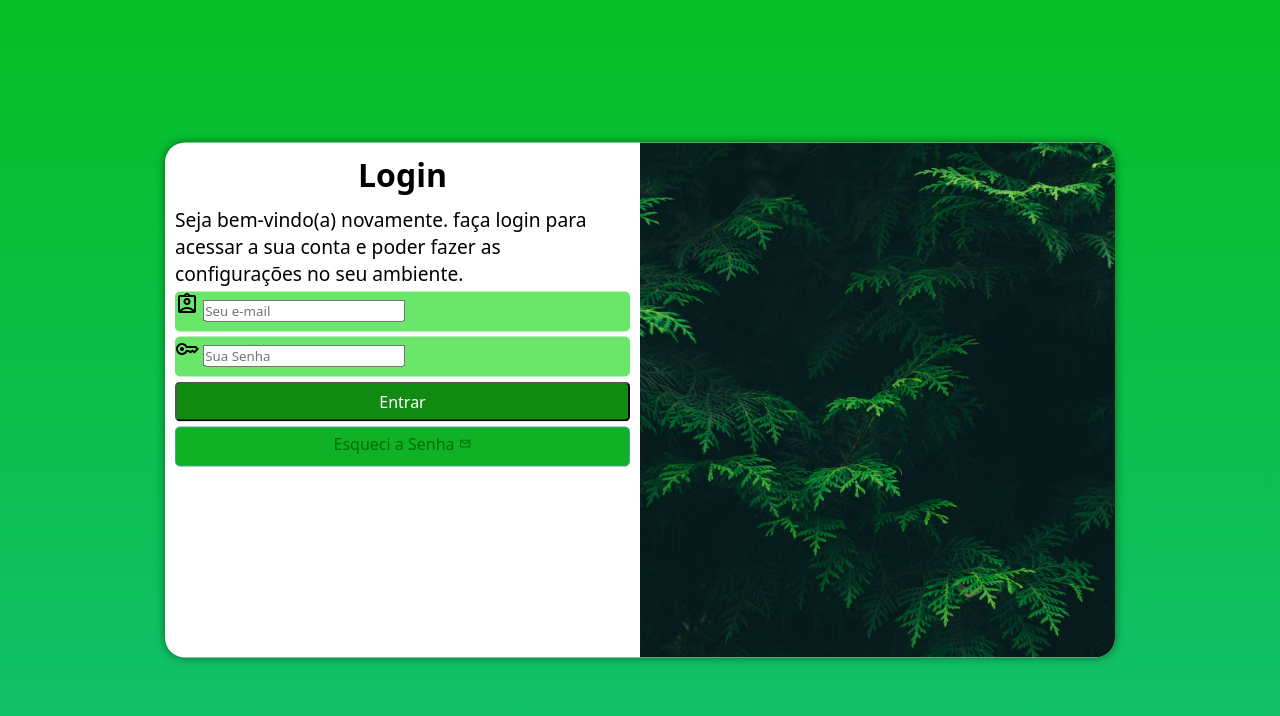
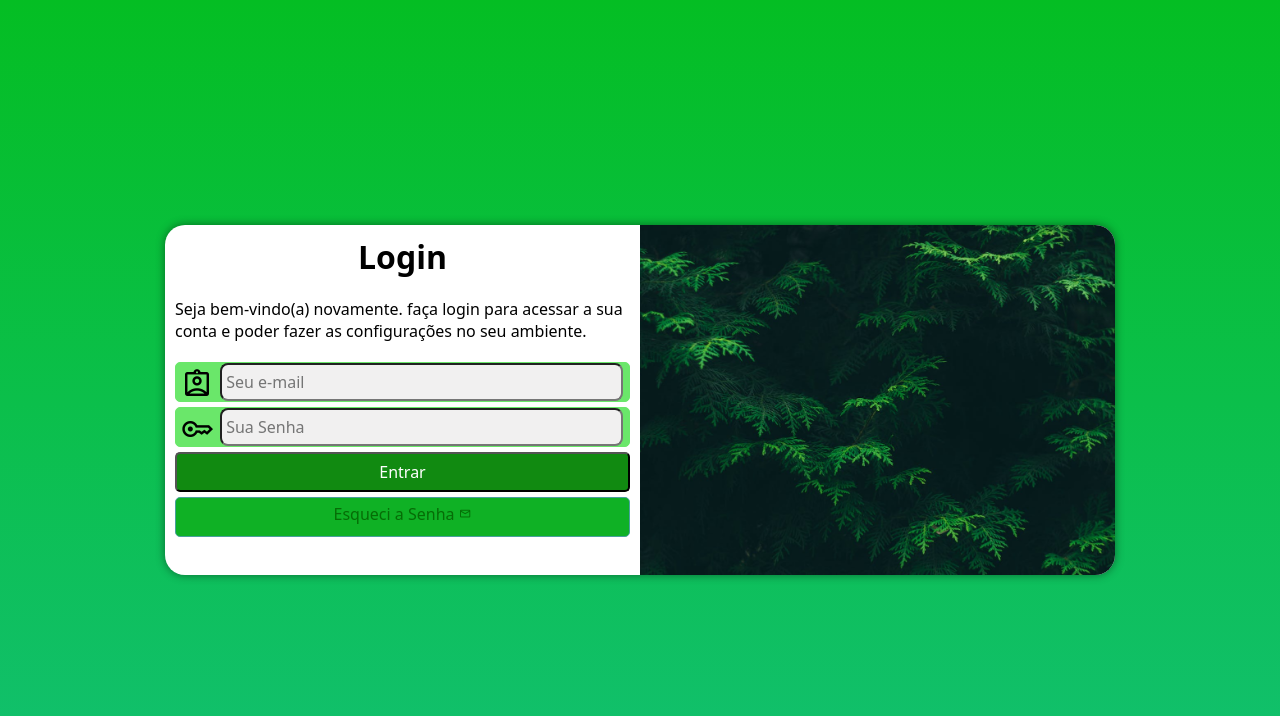
Before and after one commit to Eduardo-Anjos/projeto-login, a plain HTML site: page index.html in a window 1280 px wide. Drawn offline with nearby package versions, Linux system fonts and the light colour scheme.

Commit message:
terminei o projeto projeto-login

```diff
--- a/estilos/media-query.css
+++ b/estilos/media-query.css
@@ -4,6 +4,7 @@
     }
     section#login{
         width: 80vw;
+        height: 280px;
     }
     section#login > div#imagem{
         float: left;
@@ -22,6 +23,7 @@
          }
         section#login{
             width: 950px;
+            height: 350px;
         }
         section#login > div#imagem{
             float: right;
@@ -36,7 +38,8 @@
             font-size: 2em
          }
         div#formulario > p{
-            font-size: 1.2em;
+            font-size: 1em;
+            margin: 20px 0px;
          }
 
     }
--- a/estilos/style.css
+++ b/estilos/style.css
@@ -19,7 +19,6 @@ section#login{
     position: absolute;
     top: 50%;
     left: 50%;
-    transform: translate(-50%, -50%);
     overflow: hidden;
 
     background-color: white;
@@ -28,6 +27,7 @@ section#login{
     border-radius: 20px;
     box-shadow: 0px 0px 10px rgba(0, 0, 0, 0.452);
     transition: width .3s, height 0.3s;
+    transform: translate(-50%, -50%);
     transition-timing-function: ease;
     }
     section#login > div#imagem{
@@ -52,6 +52,7 @@ section#login{
 
  form > div.campo{
     background-color: rgb(106, 231, 106);
+    border: 1px solid rgb(106, 231, 106);
     display:block;
     width: 100%;
     height: 40px;
@@ -62,6 +63,24 @@ section#login{
      div.campo > label{
         display: none;
      }
+     div.campo span{
+        color: black;
+        font-size: 2em;
+        width: 40px;
+        padding: 5px;
+     }
+     div.campo > input{
+background-color:rgb(241, 240, 240) ;
+font-size: 1em;
+width: calc(100% - 50px);
+height: 100%;
+border-radius: 8px;
+padding: 4px;
+transform: translateY(-12px);
+     }
+div.campo > input:focus-within{
+    background-color: white;
+}
      form > input[type=submit]{
         display: block;
         font-size: 1em;
@@ -94,15 +113,3 @@ section#login{
      form > a.botao > span{
         font-size: 0.8em;
      }
-
-     /* @media screen and (max-width: 767px){
-        form > div.campo{
-            background-color: rgb(106, 231, 106);
-            display:block;
-            width: 100%;
-            border:1px solid red;
-            height: 40px;
-            border-radius: 5px;
-            margin: 5px 0px;
-             }
-     } */
```
